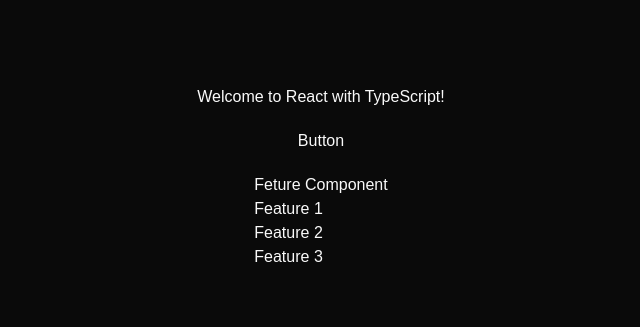
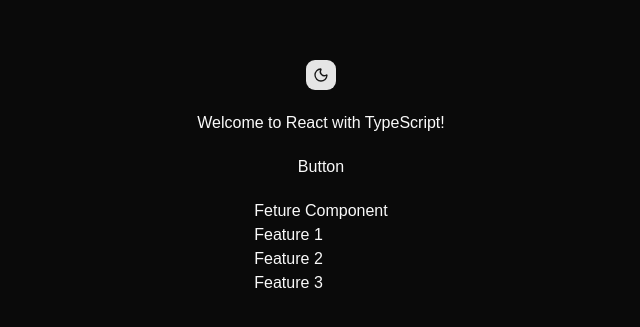
Before and after one commit to arrifat346afs/React-Animation, a React (Vite) app: page / in a window 1280 px wide. Shown: the part 223-550 px from the top of the page, without its empty margins (319-959 px from the left). Built offline with nearby package versions, Linux system fonts and the light colour scheme.

Commit message:
feat(ui): add ModeToggle component to switch between light and dark themes

```diff
--- a/src/App.tsx
+++ b/src/App.tsx
@@ -1,10 +1,12 @@
 import { motion } from "motion/react";
 import  { Feture } from "./components/Feture";
+import ModeToggle from "./components/mode-toggle";
 
 function App() {
   return (
     <>
     <div className="flex flex-col items-center justify-center w-full h-screen gap-5">
+      <ModeToggle />
       <motion.h1
         initial={{ opacity: 0, y: -50 }}
         animate={{ opacity: 1, y: 0 }}
@@ -13,13 +15,13 @@
       >
         Welcome to React with TypeScript!
       </motion.h1>
-      <motion.button
+      <motion.Button
         whileHover={{ scale: 1.05, y: -2 }}
         whileTap={{ scale: 0.9, y: 1 }}
         transition={{ type: "spring" }}
       >
         Button
-      </motion.button>
+      </motion.Button>
       <Feture /></div>
     </>
   );
--- /dev/null
+++ b/src/components/mode-toggle.tsx
@@ -0,0 +1,25 @@
+import { Moon, Sun } from "lucide-react";
+import { Button } from "./ui/button";
+import { useTheme } from "./theme-provider";
+
+export default function ModeToggle() {
+  const { setTheme, theme } = useTheme();
+  return (
+    <Button
+      onClick={() => {
+        if (theme === "light") {
+          setTheme("dark");
+        } else {
+          setTheme("light");
+        }
+      }}
+      size="icon"
+    >
+      {theme === "light" ? (
+        <Sun className="h-[1.2rem] w-[1.2rem] scale-100 rotate-0 transition-all dark:scale-0 dark:-rotate-90" />
+      ) : (
+        <Moon className="absolute h-[1.2rem] w-[1.2rem] scale-0 rotate-90 transition-all dark:scale-100 dark:rotate-0" />
+      )}
+    </Button>
+  );
+}
```
